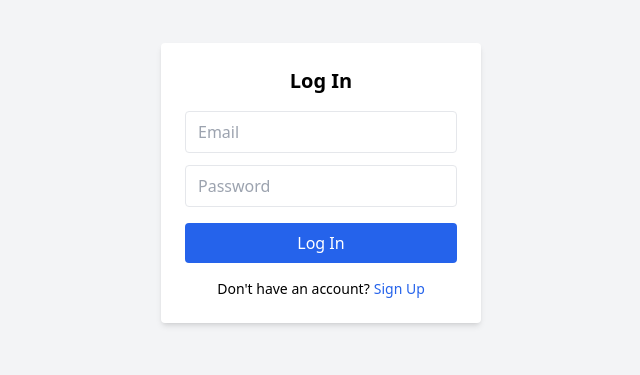
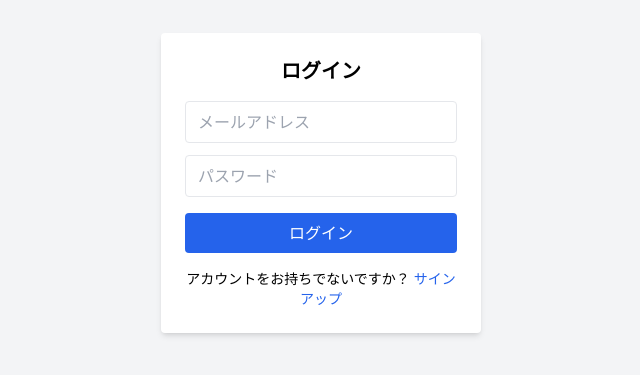
Before and after one commit to got5102/classroom_app, a React (Vite) app in the folder frontend/: page / in a window 1280 px wide. Shown: the part 217-592 px from the top of the page, without its empty margins (319-959 px from the left). Built offline with nearby package versions, Linux system fonts and the light colour scheme; no server answers.

Commit message:
Update LoginPage.jsx

```diff
--- a/frontend/src/pages/LoginPage.jsx
+++ b/frontend/src/pages/LoginPage.jsx
@@ -1,39 +1,54 @@
 // src/pages/LoginPage.jsx
+
 import React, { useState } from 'react';
 import { supabase } from '../supabaseClient';
 
 function LoginPage() {
-    const [email, setEmail] = useState('');
+  const [email, setEmail]     = useState('');
   const [password, setPassword] = useState('');
-    const [name, setName] = useState('');
+  const [name, setName]       = useState('');
   const [isSignUp, setIsSignUp] = useState(false);
-    const [error, setError] = useState(null);
+  const [error, setError]     = useState(null);
 
   const handleSubmit = async (e) => {
     e.preventDefault();
     setError(null);
+
     if (isSignUp) {
-            // Sign up flow
+      // サインアップ
       const { data: { user }, error: signUpError } = await supabase.auth.signUp({
         email,
-                password
+        password,
       });
+
       if (signUpError) {
         setError(signUpError.message);
-            } else if (user) {
-                // On successful sign-up, insert profile
+        return;
+      }
+
+      if (user) {
+        // profiles テーブルに必ずレコードを追加
         const { error: profErr } = await supabase
           .from('profiles')
-                    .insert({ id: user.id, name, role: 'student' });
+          .insert({
+            id:   user.id,
+            name: name || '名無し',
+            role: 'student',
+          });
+
         if (profErr) {
-                    console.error('profiles テーブルへの挿入に失敗:', profErr);
-                    setError('ユーザー登録に失敗しました。');
+          console.error('profiles 挿入失敗:', profErr);
+          setError('ユーザー登録に失敗しました。再度お試しください。');
         }
+        // 挿入成功後は自動ログインされるので、App.jsx 側でリダイレクトされます
       }
-                // Supabase auto-logs in the user after sign-up
     } else {
-            // Log in flow
-            const { error: signInError } = await supabase.auth.signInWithPassword({ email, password });
+      // ログイン
+      const { error: signInError } = await supabase.auth.signInWithPassword({
+        email,
+        password,
+      });
+
       if (signInError) {
         setError(signInError.message);
       }
@@ -43,35 +58,52 @@ function LoginPage() {
   return (
     <div className="min-h-screen flex items-center justify-center bg-gray-100">
       <form onSubmit={handleSubmit} className="bg-white p-6 rounded shadow-md w-80">
-                <h2 className="text-xl font-bold mb-4 text-center">{isSignUp ? 'Sign Up' : 'Log In'}</h2>
+        <h2 className="text-xl font-bold mb-4 text-center">
+          {isSignUp ? 'サインアップ' : 'ログイン'}
+        </h2>
+
         {isSignUp && (
           <input
-                        type="text" placeholder="Your Name" value={name}
-                        onChange={e => setName(e.target.value)} required
+            type="text"
+            placeholder="表示名"
+            value={name}
+            onChange={e => setName(e.target.value)}
+            required
             className="mb-3 w-full px-3 py-2 border rounded"
           />
         )}
+
         <input
-                    type="email" placeholder="Email" value={email}
-                    onChange={e => setEmail(e.target.value)} required
+          type="email"
+          placeholder="メールアドレス"
+          value={email}
+          onChange={e => setEmail(e.target.value)}
+          required
           className="mb-3 w-full px-3 py-2 border rounded"
         />
+
         <input
-                    type="password" placeholder="Password" value={password}
-                    onChange={e => setPassword(e.target.value)} required
+          type="password"
+          placeholder="パスワード"
+          value={password}
+          onChange={e => setPassword(e.target.value)}
+          required
           className="mb-4 w-full px-3 py-2 border rounded"
         />
+
         {error && <div className="text-red-500 text-sm mb-2">{error}</div>}
+
         <button type="submit" className="w-full bg-blue-600 text-white py-2 rounded">
-                    {isSignUp ? 'Sign Up' : 'Log In'}
+          {isSignUp ? 'サインアップ' : 'ログイン'}
         </button>
+
         <p className="mt-4 text-center text-sm">
-                    {isSignUp ? 'Already have an account?' : "Don't have an account?"}
+          {isSignUp ? 'すでにアカウントをお持ちですか？' : 'アカウントをお持ちでないですか？'}
           <span
             className="text-blue-600 cursor-pointer ml-1"
             onClick={() => setIsSignUp(!isSignUp)}
           >
-                        {isSignUp ? 'Log In' : 'Sign Up'}
+            {isSignUp ? 'ログイン' : 'サインアップ'}
           </span>
         </p>
       </form>
```
Lines whose indentation alone changed are shown as unchanged.
